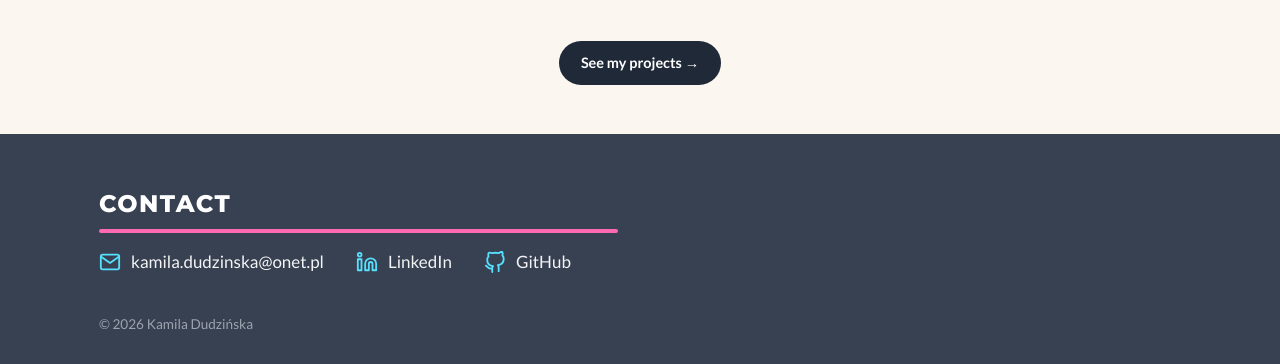
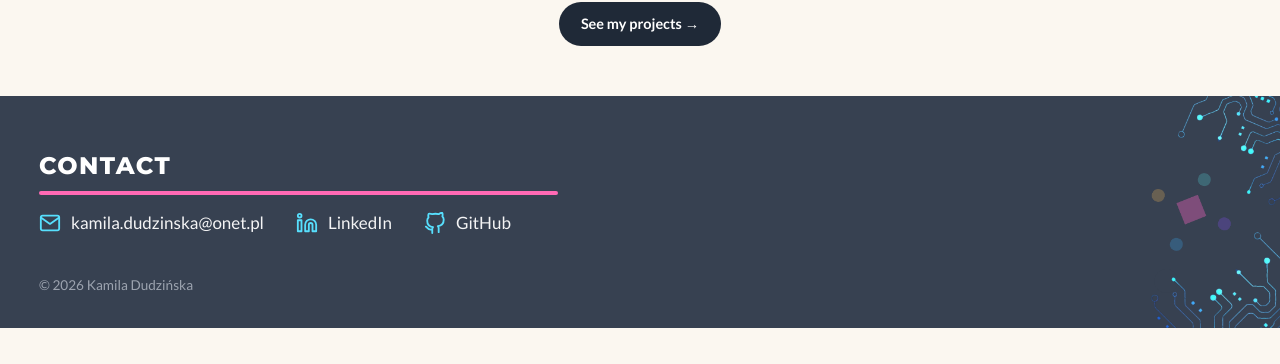
Before and after one commit to kamila-dudzinska/kamila-dudzinska.github.io, a plain HTML site: page index.html in a window 1280 px wide. Shown: the part 2267-2631 px from the top of the page. After the commit the page ends 2595 px from the top, so only its background shows below. Drawn offline with Linux system fonts and the light colour scheme.

Commit message:
Narrower side margins, banner decorations in the footer
Co-Authored-By: Claude Opus 5.5 <noreply@anthropic.com>
Claude-Session: https://claude.ai/code/session_01J9ZHiX5wmCzV82d4LN8vvJ

```diff
--- a/css/style.css
+++ b/css/style.css
@@ -632,3 +632,21 @@ main h2::after { width: 120%; margin-left: -10%; }
   .home main { zoom: 0.85; }
   .home main .container { max-width: calc(var(--max) / 0.85); }  /* ta sama szerokość co nawigacja */
 }
+
+/* Marginesy boczne mniejsze o ok. 5% szerokości ekranu z każdej strony */
+:root { --max: 1240px; }
+
+/* Stopka (Contact): kolor banera + ozdobniki z banera po prawej */
+.footer { position: relative; overflow: hidden; }
+.footer .container { position: relative; z-index: 1; }
+.footer::after {
+  content: "";
+  position: absolute;
+  right: 0;
+  top: 0;
+  bottom: 0;
+  width: 36%;
+  background: url("../img/deco-right.png") no-repeat right center / auto 100%;
+  pointer-events: none;
+}
+@media (max-width: 760px) { .footer::after { opacity: 0.35; } }
```
